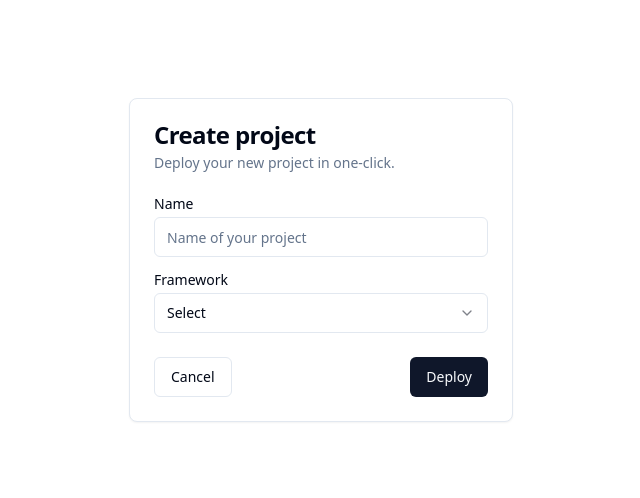
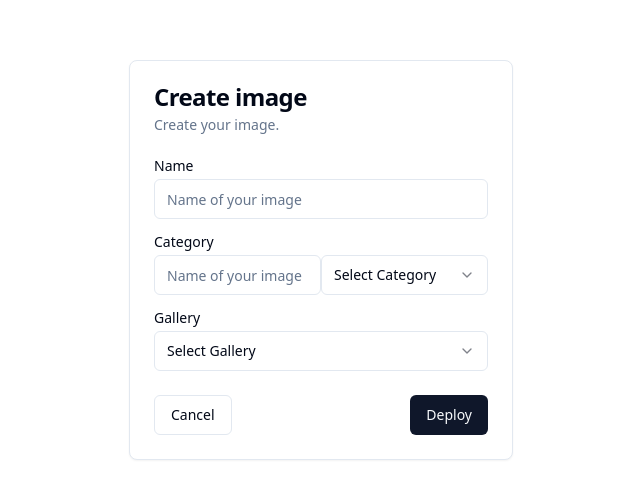
Before and after one commit to Naufal05R/nextjs-gallery, a Next.js app: page /dashboard/add in a window 1280 px wide. Shown: the part 140-638 px from the top of the page, without its empty margins (319-959 px from the left). Built offline with nearby package versions, Linux system fonts and the light colour scheme.

Commit message:
feat: changing some ui

```diff
--- a/app/dashboard/add/page.tsx
+++ b/app/dashboard/add/page.tsx
@@ -22,29 +22,42 @@ export default function DashboardAddPage() {
     <main className="grid place-items-center h-screen w-full px-4 sm:px-8 lg:px-16 py-2 sm:py-4 lg:py-8">
       <Card className="w-full max-w-96">
         <CardHeader>
-          <CardTitle>Create project</CardTitle>
-          <CardDescription>
-            Deploy your new project in one-click.
-          </CardDescription>
+          <CardTitle>Create image</CardTitle>
+          <CardDescription>Create your image.</CardDescription>
         </CardHeader>
         <CardContent>
           <form>
             <div className="grid w-full items-center gap-4">
               <div className="flex flex-col space-y-1.5">
                 <Label htmlFor="name">Name</Label>
-                <Input id="name" placeholder="Name of your project" />
+                <Input id="name" type="text" placeholder="Name of your image" />
               </div>
               <div className="flex flex-col space-y-1.5">
-                <Label htmlFor="framework">Framework</Label>
+                <Label htmlFor="category">Category</Label>
+                <div className="flex items-center">
+                  <Input id="_" type="text" placeholder="Name of your image" />
+                  <Select>
+                    <SelectTrigger id="category">
+                      <SelectValue placeholder="Select Category" />
+                    </SelectTrigger>
+                    <SelectContent position="popper">
+                      <SelectItem value="next">Nature</SelectItem>
+                      <SelectItem value="sveltekit">Modern</SelectItem>
+                      <SelectItem value="astro">Abstract</SelectItem>
+                    </SelectContent>
+                  </Select>
+                </div>
+              </div>
+              <div className="flex flex-col space-y-1.5">
+                <Label htmlFor="gallery">Gallery</Label>
                 <Select>
-                  <SelectTrigger id="framework">
-                    <SelectValue placeholder="Select" />
+                  <SelectTrigger id="gallery">
+                    <SelectValue placeholder="Select Gallery" />
                   </SelectTrigger>
                   <SelectContent position="popper">
-                    <SelectItem value="next">Next.js</SelectItem>
-                    <SelectItem value="sveltekit">SvelteKit</SelectItem>
-                    <SelectItem value="astro">Astro</SelectItem>
-                    <SelectItem value="nuxt">Nuxt.js</SelectItem>
+                    <SelectItem value="next">Art</SelectItem>
+                    <SelectItem value="sveltekit">Picture</SelectItem>
+                    <SelectItem value="astro">AI</SelectItem>
                   </SelectContent>
                 </Select>
               </div>
```
